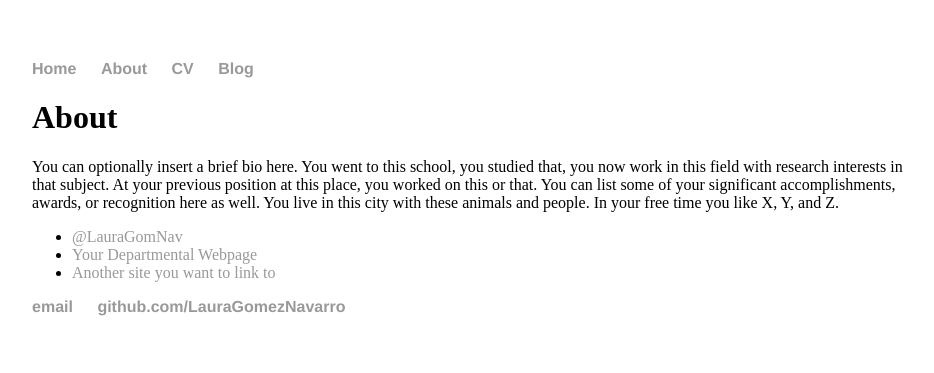
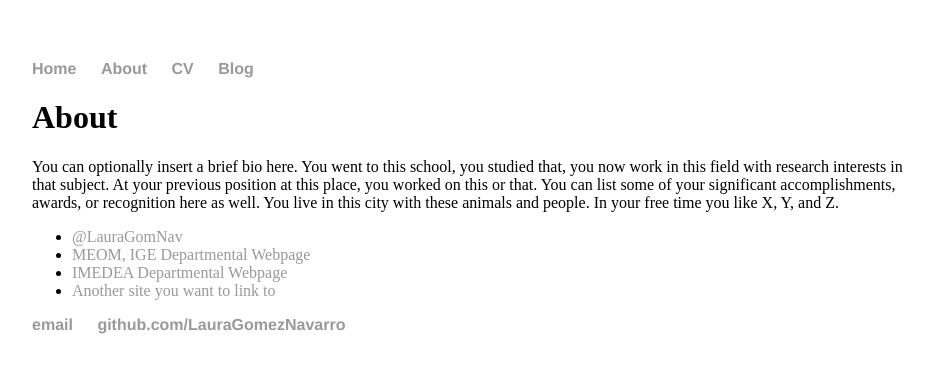
Before and after one commit to LauraGomezNavarro/LauraGomezNavarro.github.io, a Jekyll site: the page built from about/index.html, in a window 1280 px wide. Shown: the top 373 px of the page, without its empty margins (160-1094 px from the left). Built offline with Jekyll 4.4.1, drawn with Linux system fonts in a browser that asks for light colours.

Commit message:
Update index.html
imedea web

```diff
--- a/about/index.html
+++ b/about/index.html
@@ -9,7 +9,8 @@
 
 			<ul class="contacts">
 				<li><a href="https://twitter.com/LauraGomNav">@LauraGomNav</a></li>
-				<li><a href="http://meom-group.github.io/">Your Departmental Webpage</a></li>
+				<li><a href="http://meom-group.github.io/">MEOM, IGE Departmental Webpage</a></li>
+				<li><a href="http://imedea.uib-csic.es/">IMEDEA Departmental Webpage</a></li>
 				<li><a href="#">Another site you want to link to</a></li>
 				</ul>
 		</div>
```
